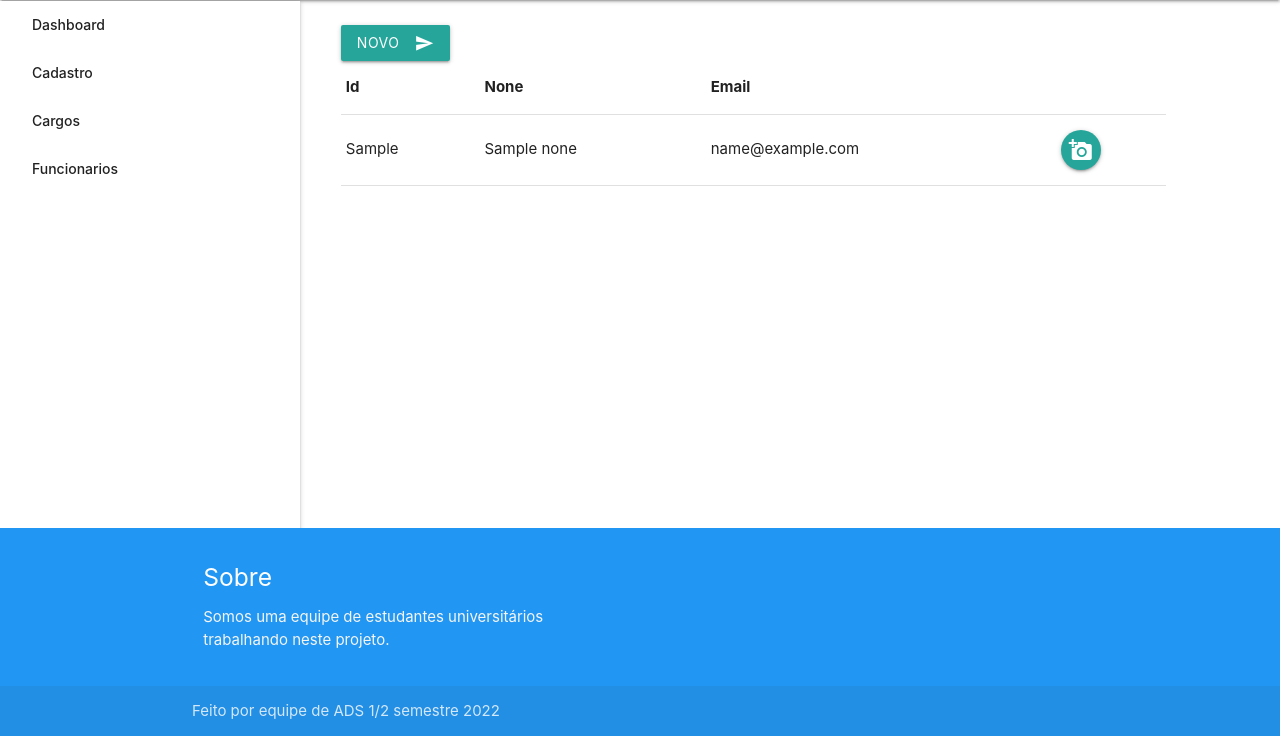
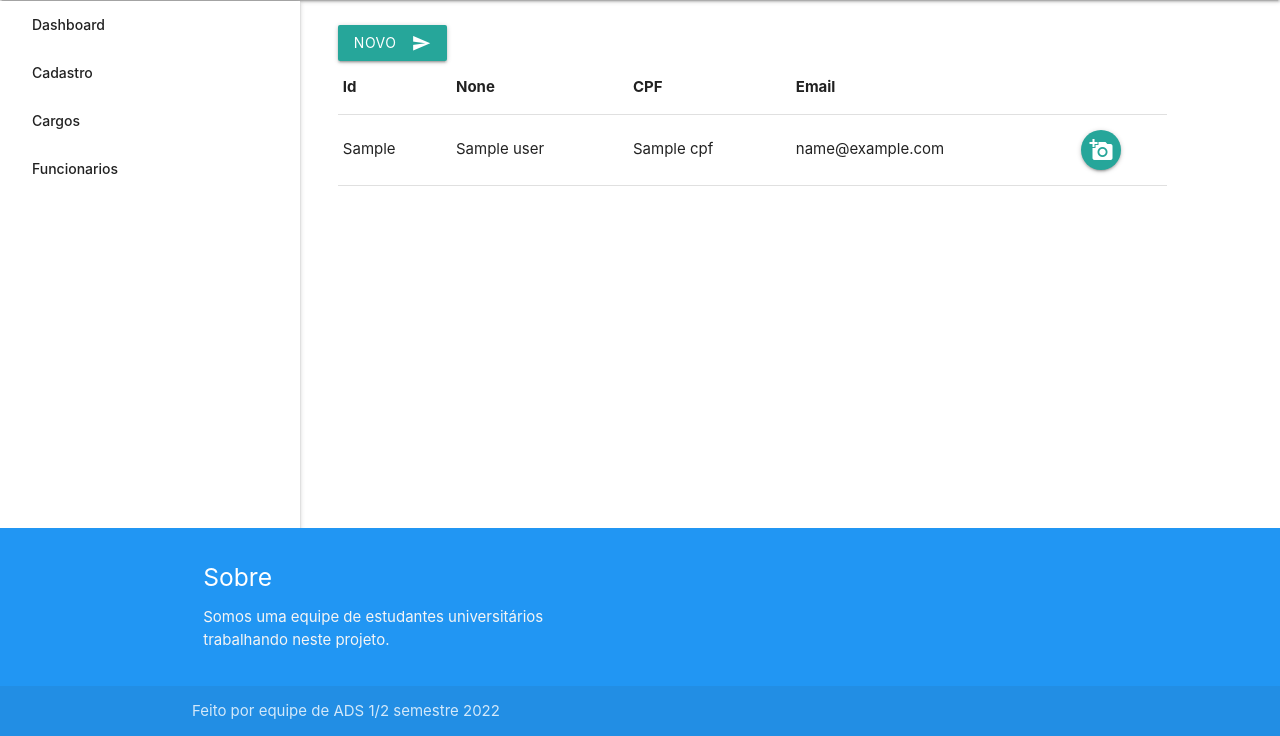
Before and after one commit to victorverdoodt/IPontoApp, a Flask app: template app/templates/detalhe_funcionario.html in a window 1280 px wide. Shown: the part 64-800 px from the top of the page. Run offline with Flask 2, Linux system fonts and the light colour scheme; the template is opened without the code that fills it: most values are stand-ins (such as "Sample title", 1, 10 or a date in 2020); some libraries are stand-ins or nearby versions.

Commit message:
Fixado problema no nome

```diff
--- a/app/templates/detalhe_funcionario.html
+++ b/app/templates/detalhe_funcionario.html
@@ -7,6 +7,7 @@
       <tr>
         <th>Id</th>
         <th>None</th>
+        <th>CPF</th>
         <th>Email</th>
       </tr>
     </thead>
@@ -14,7 +15,8 @@
       {% for user in users %}
         <tr>
           <td>{{ user.id_funcionario }}</td>
-          <td>{{ user.none }}</td>
+          <td>{{ user.nome }}</td>
+          <td>{{ user.cpf }}</td>
           <td>{{ user.email }}</td>
           <td><a href="/ponto/{{ user.id_funcionario }}"><button class="btn-floating"><i class="Small material-icons">add_a_photo</i></button></a></td>
         </tr>
--- a/app/views/funcionario.py
+++ b/app/views/funcionario.py
@@ -23,7 +23,7 @@ def funcionario_by_cpf(cpf):
 
 def funcionarios_by_empresa(idEmpresa):
     try:
-        return Funcionario.query.filter(Funcionario.id_empresa == idEmpresa)
+        return Funcionario.query.filter(Funcionario.id_empresa == idEmpresa).all()
     except:
         return None
 
```
